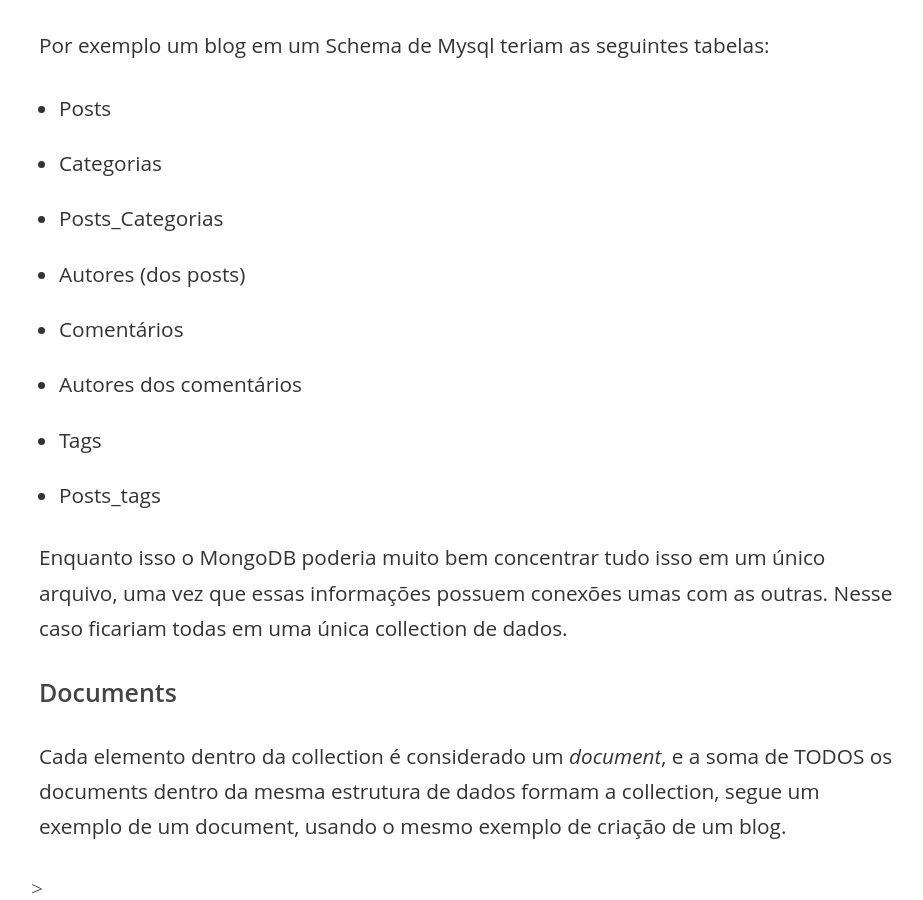
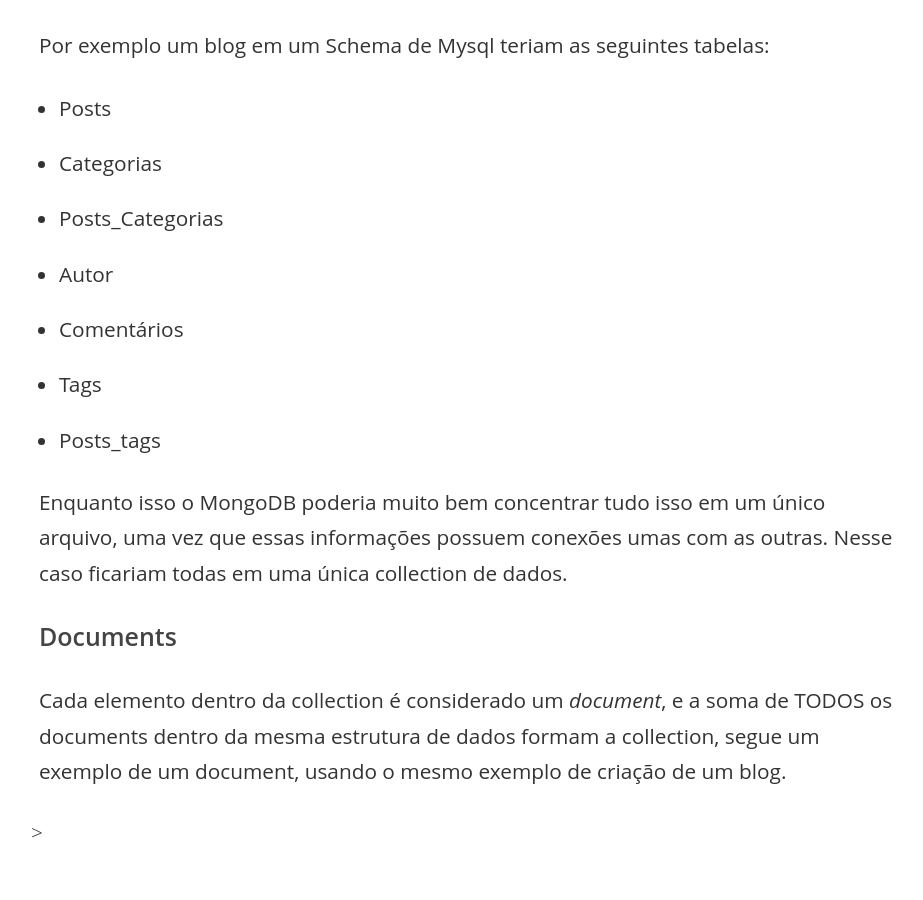
Before and after one commit to bmarques1995/lucasmaiaesilva.github.io, a Jekyll site: the page built from _posts/2015-10-25-mongodb-arquitetura-e-funcionamento.md, in a window 1280 px wide and 900 px high, scrolled down 3003 px. Shown: the whole window, without its empty margins (329-1252 px from the left). Built offline with Jekyll 4.4.1, drawn with Linux system fonts in a browser that asks for light colours.

Commit message:
remove item from Mysql list

```diff
--- a/_posts/2015-10-25-mongodb-arquitetura-e-funcionamento.md
+++ b/_posts/2015-10-25-mongodb-arquitetura-e-funcionamento.md
@@ -47,9 +47,8 @@ Por exemplo um blog em um Schema de Mysql teriam as seguintes tabelas:
 * Posts
 * Categorias
 * Posts_Categorias
-* Autores (dos posts)
+* Autor
 * Comentários
-* Autores dos comentários
 * Tags
 * Posts_tags
 
```
